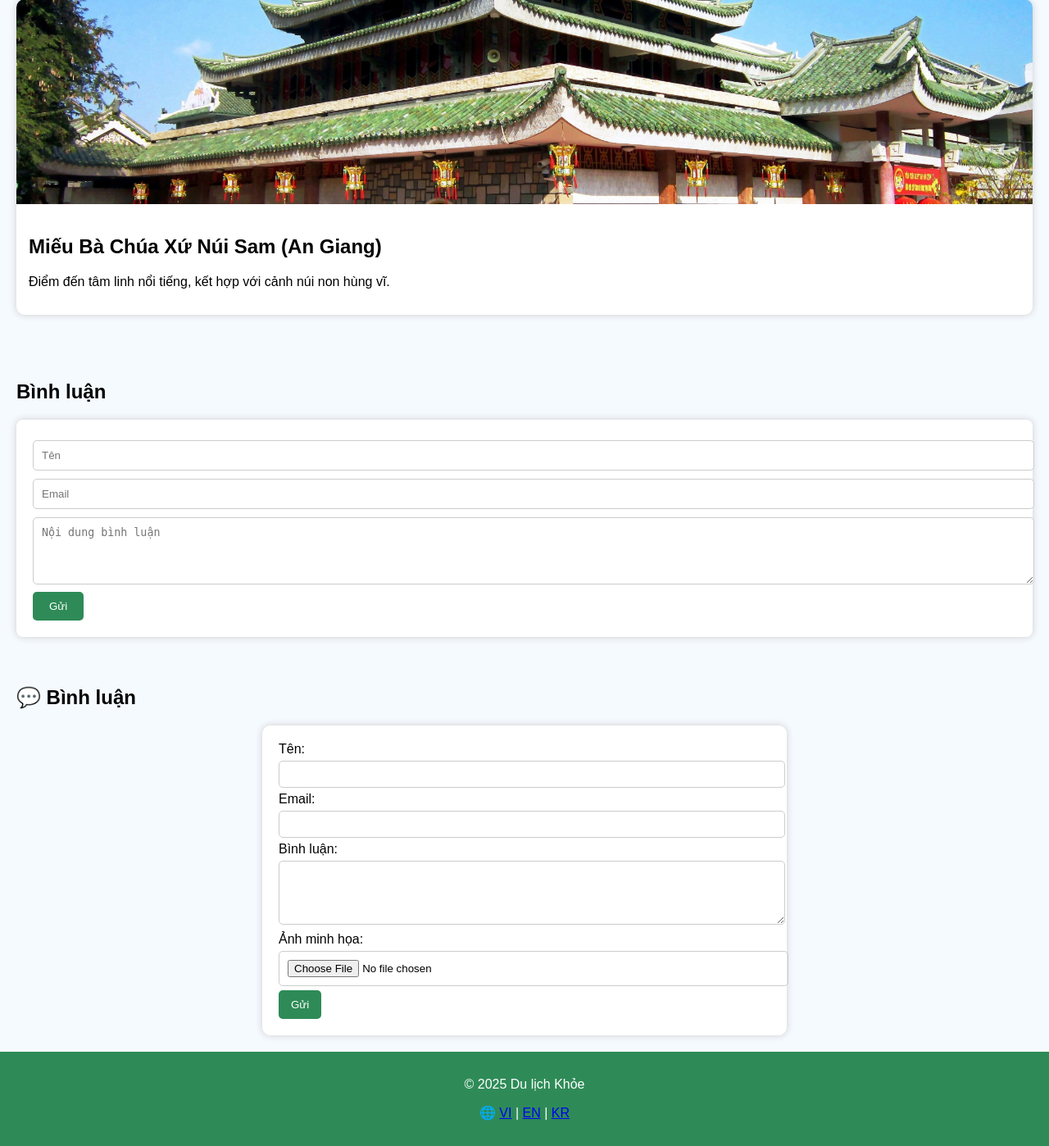
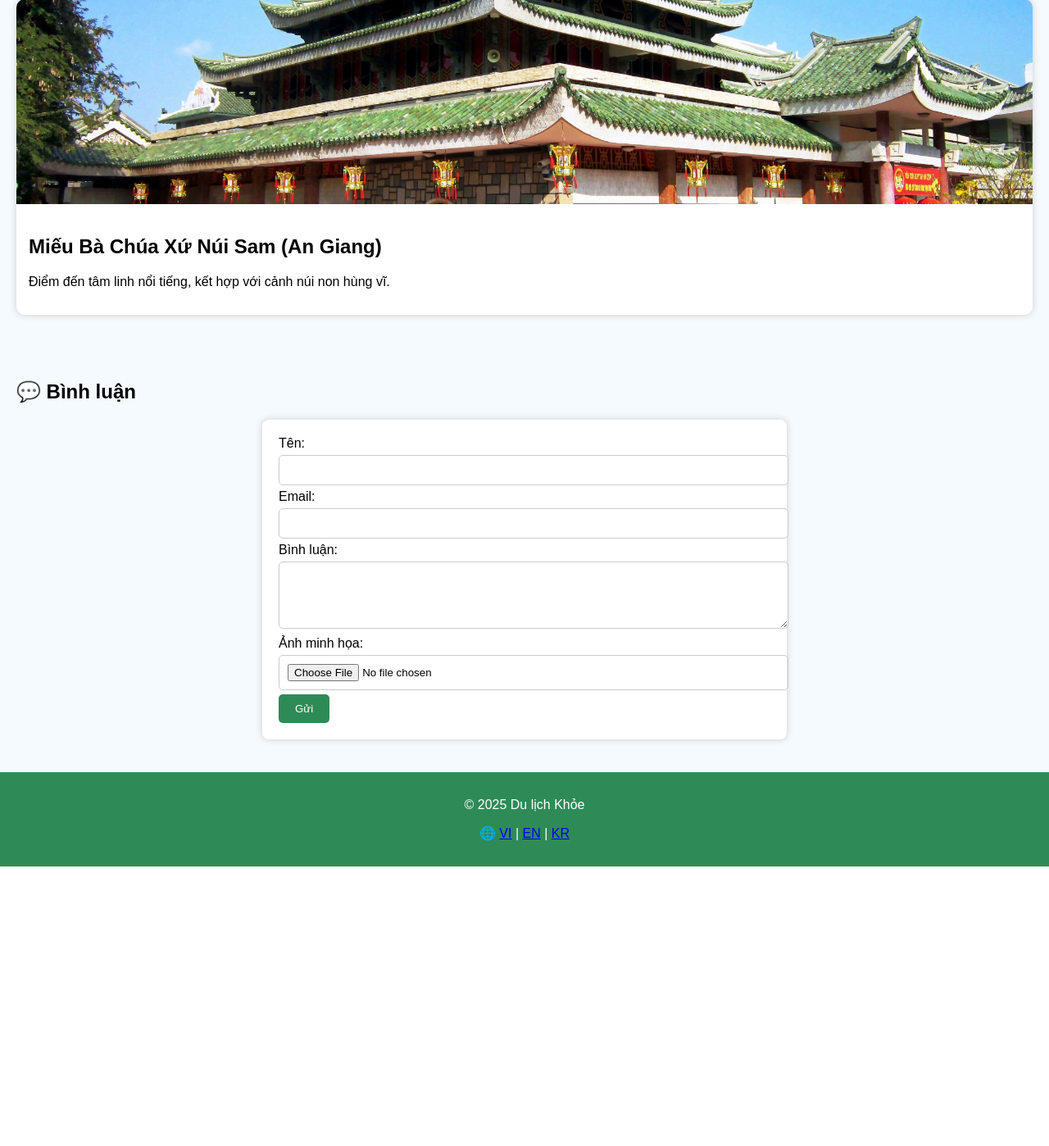
Before and after one commit to hhiep1111/dulichkhoe, a FastAPI app: page / in a window 1280 px wide. Shown: the part 1025-2423 px from the top of the page at 82% size. After the commit the page ends 2082 px from the top, so only its background shows below. Run offline with FastAPI, Linux system fonts and the light colour scheme.

Commit message:
Update index.html

```diff
--- a/templates/index.html
+++ b/templates/index.html
@@ -28,6 +28,7 @@
         <p>{{ data.intro }}</p>
     </header>
 
+    <!-- Menu -->
     <nav>
         <a href="/?lang={{ lang }}">{{ data.menu.home }}</a> |
         <a href="/about?lang={{ lang }}">{{ data.menu.about }}</a> |
@@ -51,6 +52,8 @@
             this.querySelector("div").style.display = "none";
         });
     </script>
+
+    <!-- Nội dung chính -->
     <section>
         {% if page == "home" %}
             {% for p in data.places %}
@@ -75,43 +78,60 @@
         {% endif %}
     </section>
 
-    <section>
-        <h2>{{ "Bình luận" if lang=="vi" else ("Comments" if lang=="en" else "댓글") }}</h2>
-        <form method="post" action="/comment">
-            <input type="text" name="name" placeholder="{{ 'Tên' if lang=='vi' else ('Name' if lang=='en' else '이름') }}" required>
-            <input type="email" name="email" placeholder="Email" required>
-            <textarea name="comment" rows="4" placeholder="{{ 'Nội dung bình luận' if lang=='vi' else ('Your comment' if lang=='en' else '댓글 내용') }}" required></textarea>
-            <button type="submit">{{ "Gửi" if lang=="vi" else ("Submit" if lang=="en" else "보내기") }}</button>
-        </form>
-    </section>
+    <!-- Bình luận -->
     <section>
         <h2>💬 {{ "Bình luận" if lang=="vi" else ("Comments" if lang=="en" else "댓글") }}</h2>
-    <form action="/comment" method="post" enctype="multipart/form-data" style="max-width:600px; margin:auto; background:#fff; padding:20px; border-radius:10px; box-shadow:0 0 8px #ccc;">
+
+        <!-- Form comment -->
+        <form action="/comment" method="post" enctype="multipart/form-data" style="max-width:600px; margin:auto;">
             <label>
                 {{ "Tên" if lang=="vi" else ("Name" if lang=="en" else "이름") }}:<br>
-            <input type="text" name="name" required style="width:100%; padding:8px; margin:5px 0;">
+                <input type="text" name="name" required>
             </label><br>
 
             <label>
                 Email:<br>
-            <input type="email" name="email" required style="width:100%; padding:8px; margin:5px 0;">
+                <input type="email" name="email" required>
             </label><br>
 
             <label>
                 {{ "Bình luận" if lang=="vi" else ("Comment" if lang=="en" else "댓글") }}:<br>
-            <textarea name="comment" rows="4" required style="width:100%; padding:8px; margin:5px 0;"></textarea>
+                <textarea name="comment" rows="4" required></textarea>
             </label><br>
 
             <label>
                 {{ "Ảnh minh họa" if lang=="vi" else ("Attach Image" if lang=="en" else "사진 첨부") }}:<br>
-            <input type="file" name="image" accept="image/*" style="margin:5px 0;">
+                <input type="file" name="image" accept="image/*">
             </label><br>
 
-        <button type="submit" style="background:#2e8b57; color:white; padding:10px 15px; border:none; border-radius:5px; cursor:pointer;">
+            <button type="submit">
                 {{ "Gửi" if lang=="vi" else ("Submit" if lang=="en" else "보내기") }}
             </button>
         </form>
+
+        <!-- Danh sách comment -->
+        <div style="max-width:600px; margin:20px auto;">
+            {% for c in comments %}
+            <div style="background:#f9f9f9; border:1px solid #ddd; padding:10px; margin-bottom:10px; border-radius:8px;">
+                <p><strong>{{ c.name }}</strong> ({{ c.email }})</p>
+                <p>{{ c.text }}</p>
+                {% if c.img %}
+                    <img src="/uploads/{{ c.img }}" alt="Comment Image" style="max-width:100%; border-radius:5px;">
+                {% endif %}
+                <!-- Nút Xóa -->
+                <form action="/delete_comment" method="post" style="margin-top:5px;">
+                    <input type="hidden" name="id" value="{{ c.id }}">
+                    <input type="hidden" name="token" value="{{ c.token }}">
+                    <button type="submit" style="background:#dc3545; color:white; padding:5px 10px; border:none; border-radius:5px; cursor:pointer;">
+                        {{ "Xóa" if lang=="vi" else ("Delete" if lang=="en" else "삭제") }}
+                    </button>
+                </form>
+            </div>
+            {% endfor %}
+        </div>
     </section>
+
+    <!-- Footer -->
     <footer>
         <p>&copy; 2025 Du lịch Khỏe</p>
         <p>
```
Lines whose indentation alone changed are shown as unchanged.
